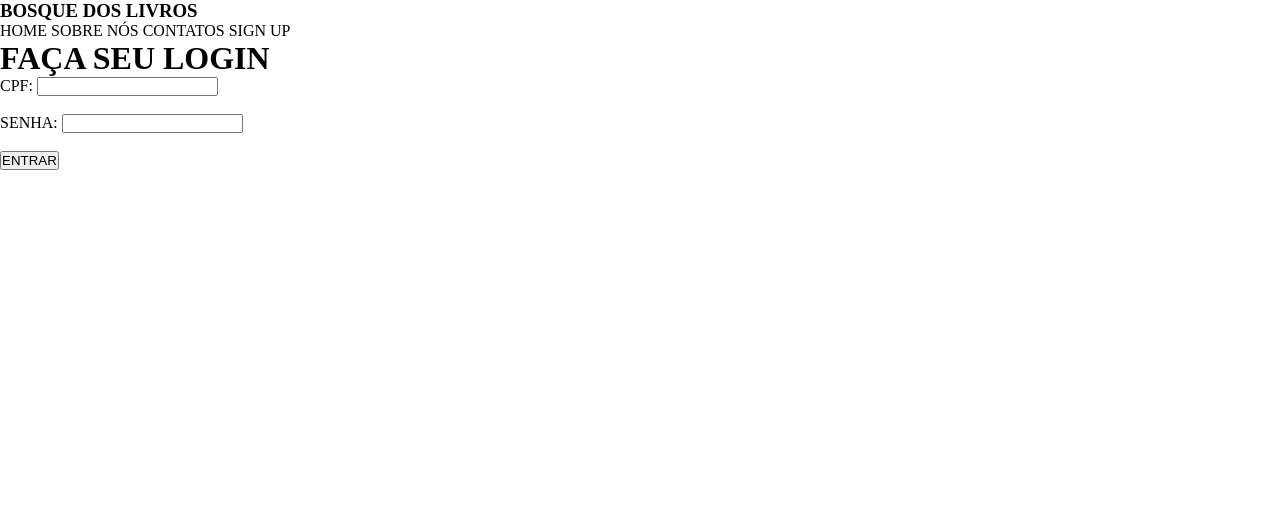
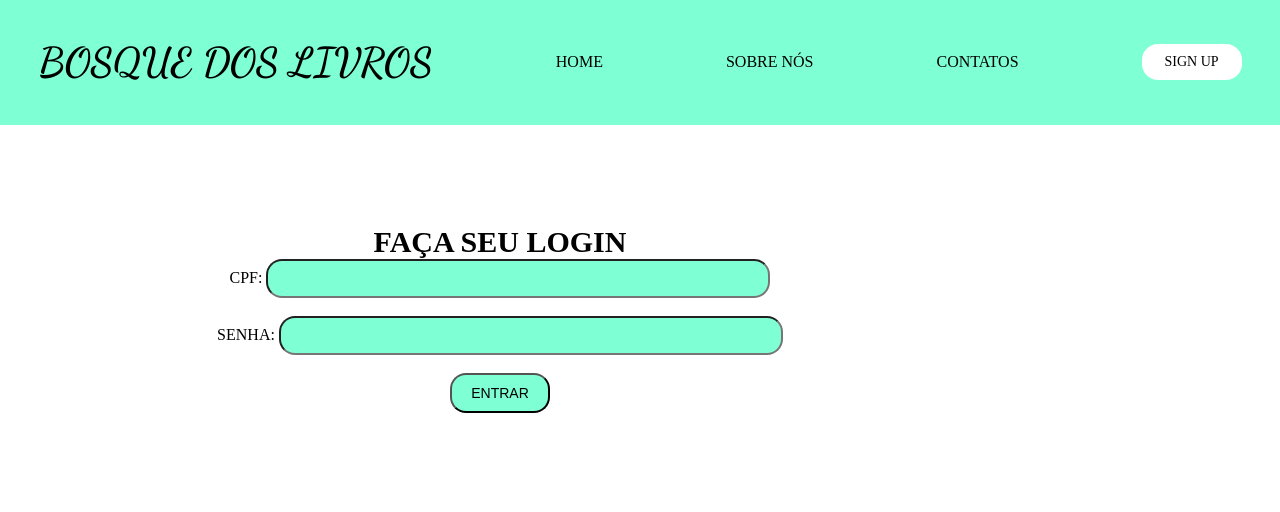
Before and after one commit to HugoGuilhermeTeixeira/bosqueDosLivros-, a PHP site: page /login.html in a window 1280 px wide. Shown: the top 512 px of the page. Run offline with PHP 8.4, Linux system fonts and the light colour scheme.

Commit message:
Update style.css

```diff
--- a/front/style.css
+++ b/front/style.css
@@ -1,62 +1,76 @@
-*{
+@import url('https://fonts.googleapis.com/css2?family=Dancing+Script:wght@700&display=swap');
+
+* {
+    margin: 0;
     padding: 0;
-    margin: 0;
 }
 
-nav,
-.nav-links , .conteiner-acess, .acess-button {
+body {
+    background-color: white;
+    }
+
+.header {
+  padding: 3%;
+  background-color: aquamarine;
   display: flex;
+  align-items: center;
+  justify-content: space-between;
 }
 
-nav {
-  justify-content: space-around;
-  align-items: center;
-  height: 17vh;
-  background-color: #315604;
+.header__link {
+ text-decoration: none;
+ color: black;
 }
 
-.nav-links {
-  gap: 2rem;
-  list-style: none;
-  font-size: 1.5rem;
-}
-
-a {
+.header__link__sign {
   color: black;
+  background-color: white;
   text-decoration: none;
-  text-decoration-color: white;
-}
-
-a:hover {
-  color: #599C08;
-  text-decoration: underline;
-  text-underline-offset: 1rem;
-  text-decoration-color: rgb(89, 156, 8 );
-}
-.conteiner-acess{
-  flex-direction: column;
-  justify-content: flex-end;
-  align-items: end;
- width: 160px 120px 160px 120px;
+  width: 100px;
+  text-align: center;
+  border-radius: 16px;
+  font-size: 14px;
+  font-weight: 100;
+  padding: 10px 0;
 
 }
 
-.acess-button{
-  font-size: 1.5rem;
-  flex-direction: column;
+.apresentacao {
+ padding: 100px 200px;
+ width: 600px;
+ text-align: center;
+}
+
+.titulo {
+  font-family: 'Dancing Script', cursiva;
+  font-size: 40px;
+}
+
+.login {
+  font-size: 30px;
+  text-align: center;
+}
+
+.login_caixa {
+  background-color: aquamarine;
+  width: 500px;
+  text-align: center;
+  border-radius: 16px;
+  font-weight: 100;
+  padding: 10px 0;
 
 }
 
-button{
-  border-radius: 5px;
-  width: 80 60 80 60;
-  padding: 10%;
-  color: #000;
-  text-decoration: none;
+.login_info {
+  font-size: 20px;
+}
 
-
+.botao__entrar {
+  background-color: aquamarine;
+  width: 100px;
+  text-align: center;
+  border-radius: 16px;
+  font-size: 14px;
+  font-weight: 100;
+  padding: 10px 0;
 }
-button:hover{
-  color: #599C08;
-
-}
```
